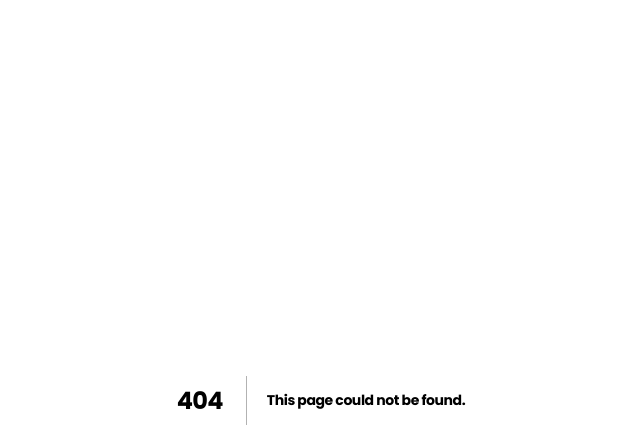
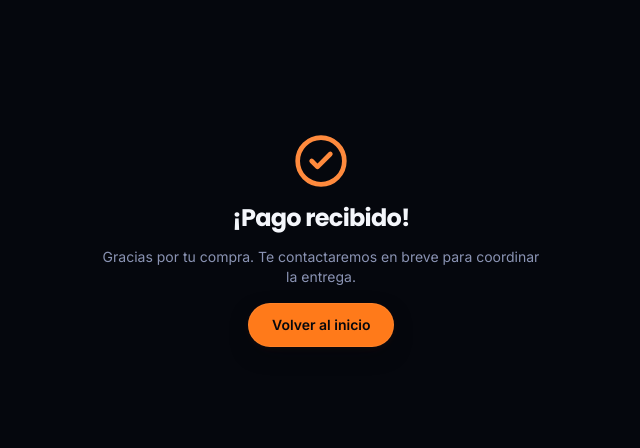
Before and after one commit to NX-Systems-svg/TiendaTech, a Next.js app: page /checkout/exito in a window 1280 px wide. Before the commit this address had no page. Shown: the top 448 px of the page, without its empty margins (319-959 px from the left). Built offline with nearby package versions, Linux system fonts and the light colour scheme.

Commit message:
feat: agregar paginas de resultado de checkout (exito/cancelado)

```diff
--- /dev/null
+++ b/src/app/checkout/cancelado/page.tsx
@@ -0,0 +1,16 @@
+import { XCircle } from "lucide-react";
+import { Container } from "@/components/ui/Container";
+import { Button } from "@/components/ui/Button";
+
+export default function CheckoutCanceladoPage() {
+  return (
+    <Container className="flex min-h-[60vh] flex-col items-center justify-center gap-4 py-24 text-center">
+      <XCircle className="h-14 w-14 text-mist-500" aria-hidden />
+      <h1 className="font-display text-2xl font-bold text-mist-100">Pago cancelado</h1>
+      <p className="max-w-md text-sm text-mist-500">
+        No se realizó ningún cargo. Tu carrito sigue intacto si quieres continuar.
+      </p>
+      <Button href="/">Volver al inicio</Button>
+    </Container>
+  );
+}
--- /dev/null
+++ b/src/app/checkout/exito/page.tsx
@@ -0,0 +1,29 @@
+"use client";
+
+import { useEffect } from "react";
+import { CheckCircle2 } from "lucide-react";
+import { Container } from "@/components/ui/Container";
+import { Button } from "@/components/ui/Button";
+import { useCart } from "@/lib/cart-context";
+
+export default function CheckoutExitoPage() {
+  const { clear } = useCart();
+
+  useEffect(() => {
+    clear();
+    // Se ejecuta una sola vez al montar: vaciar el carrito tras un pago
+    // exitoso no debe repetirse si `clear` se re-crea entre renders.
+    // eslint-disable-next-line react-hooks/exhaustive-deps
+  }, []);
+
+  return (
+    <Container className="flex min-h-[60vh] flex-col items-center justify-center gap-4 py-24 text-center">
+      <CheckCircle2 className="h-14 w-14 text-brand-400" aria-hidden />
+      <h1 className="font-display text-2xl font-bold text-mist-100">¡Pago recibido!</h1>
+      <p className="max-w-md text-sm text-mist-500">
+        Gracias por tu compra. Te contactaremos en breve para coordinar la entrega.
+      </p>
+      <Button href="/">Volver al inicio</Button>
+    </Container>
+  );
+}
```
